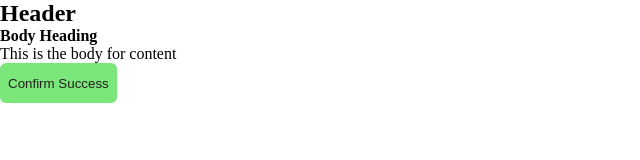
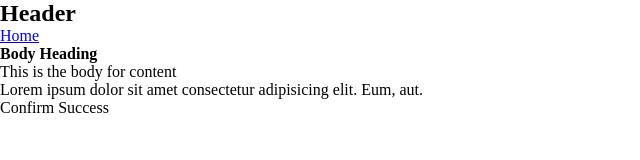
Before and after one commit to repoleved08/branch, a plain HTML site: page index.html in a window 1280 px wide. Shown: the whole page, without its empty margins (0-640 px from the left). Drawn offline with Linux system fonts and the light colour scheme.

Commit message:
Edited html file

```diff
--- a/index.html
+++ b/index.html
@@ -12,12 +12,17 @@
             <h2>
                 Header
             </h2>
+            <div class="navlinks">
+                <ul>
+                    <li><a href="#">Home</a></li>
+                </ul>
+            </div>
         </header>
     </nav>
     <section class="section">
         <h4>Body Heading</h4>
         <p>This is the body for content</p>
-        <button id="btn">
+        <p>Lorem ipsum dolor sit amet consectetur adipisicing elit. Eum, aut.</p>
             Confirm Success
         </button>
     </section>
```
